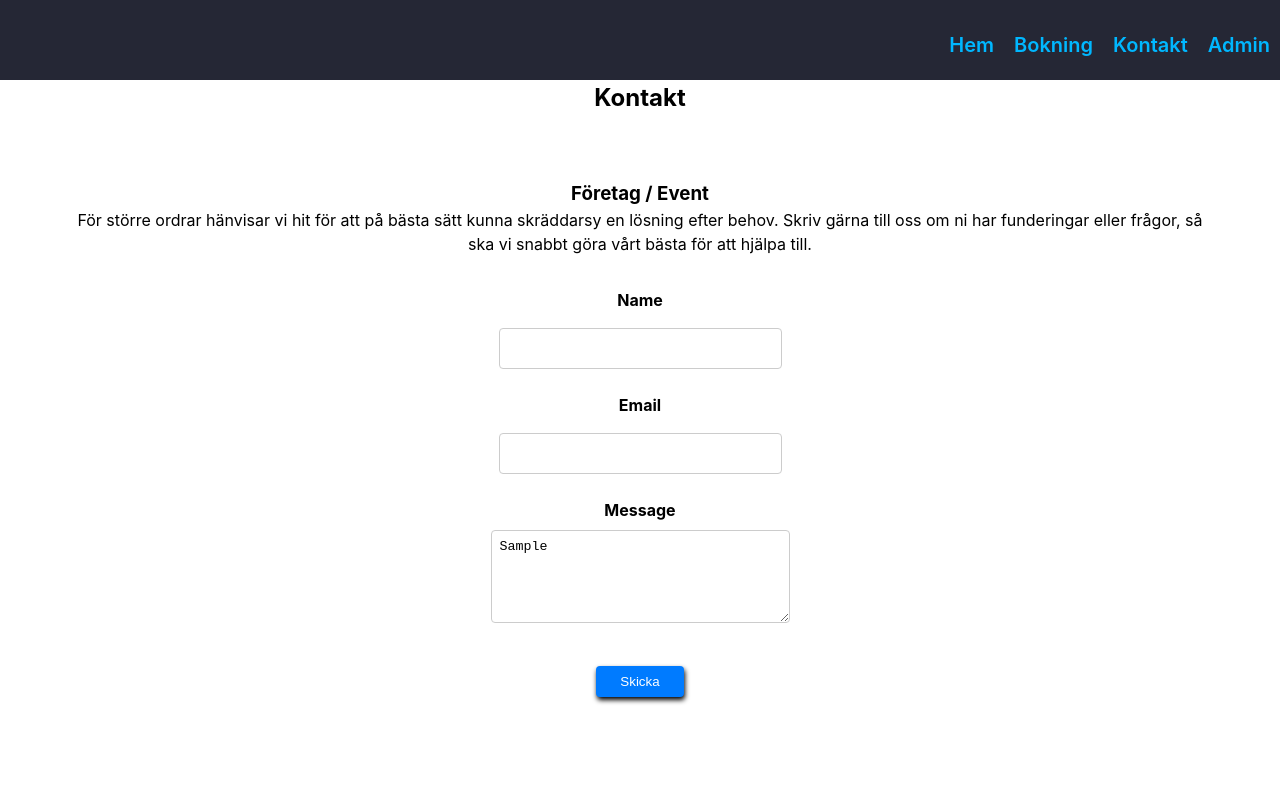
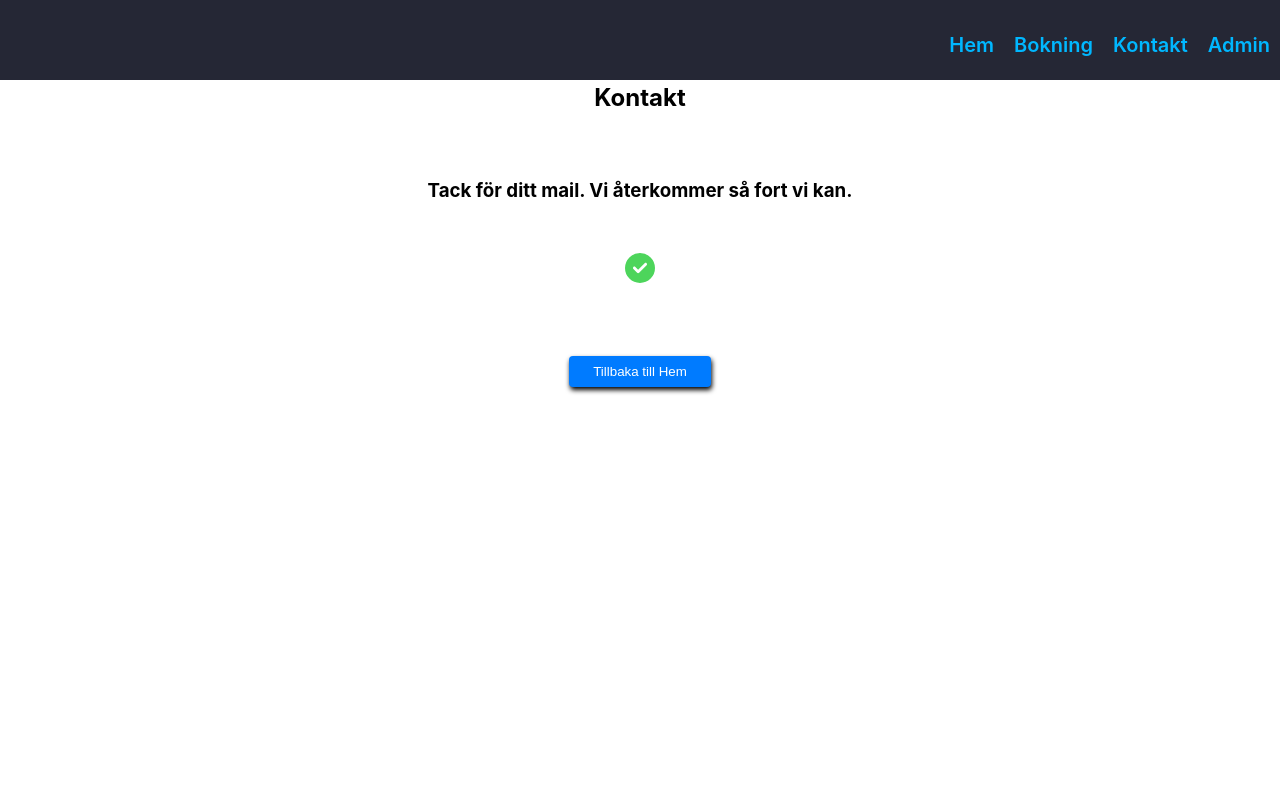
Before and after one commit to annaboye/therestaurant-react, a React (Vite) app in the folder fed22s-therestaurant/: page /contact in a window 1280 px wide. Both pictures are taken after typing "Sample", "name@example.com", "Sample" into the empty fields and a click on the button "Skicka". Shown: the top 800 px of the page. Built offline with nearby package versions, Linux system fonts and the light colour scheme.

Commit message:
(feat) add thanks form

```diff
--- a/fed22s-therestaurant/src/components/BookingForm.tsx
+++ b/fed22s-therestaurant/src/components/BookingForm.tsx
@@ -132,7 +132,7 @@ export const BookingForm = ({ changeShow, isAdmin }: IBookingFormProps) => {
     try {
       const newBooking = await createBooking(userInput);
       setUserInput(defaultForm);
-      setBookingId(newBooking._id); // Assign the created booking ID to bookingId state
+      setBookingId(newBooking._id);
     } catch (error) {
       console.error(error);
     }
--- a/fed22s-therestaurant/src/components/ContactForm.scss
+++ b/fed22s-therestaurant/src/components/ContactForm.scss
@@ -44,5 +44,15 @@ button:disabled {
 }
 
 .form-description {
-  padding: 2rem;
+  padding: 1rem;
 }
+
+.thanks-wrapper {
+  display: flex;
+  justify-content: space-evenly;
+  flex-direction: column;
+  height: 300px;
+  h3 {
+    padding: 2rem;
+  }
+}
--- a/fed22s-therestaurant/src/components/ContactForm.tsx
+++ b/fed22s-therestaurant/src/components/ContactForm.tsx
@@ -1,14 +1,31 @@
 import { ChangeEvent, FormEvent, useState } from "react";
 import "./ContactForm.scss";
+import { faCircleCheck } from "@fortawesome/free-solid-svg-icons";
+import { FontAwesomeIcon } from "@fortawesome/react-fontawesome";
+import { ClipLoader } from "react-spinners";
+import { Link } from "react-router-dom";
 
 export const ContactForm = () => {
   const [userInput1, setUserInput1] = useState("");
   const [userInput2, setUserInput2] = useState("");
+  const [showThanks, setShowThanks] = useState(false);
+  const [showForm, setShowForm] = useState(true);
+  const [loading, setLoading] = useState(false);
 
   const handleSubmit = (e: FormEvent) => {
     e.preventDefault();
     setUserInput1("");
     setUserInput2("");
+    setShowForm(false);
+    showSpinner();
+  };
+  const showSpinner = () => {
+    setLoading(true);
+
+    setTimeout(() => {
+      setLoading(false);
+      setShowThanks(true);
+    }, 1000);
   };
 
   const handleChangeName = (e: ChangeEvent<HTMLInputElement>) => {
@@ -19,6 +36,8 @@ export const ContactForm = () => {
   };
 
   return (
+    <>
+      {showForm && (
         <div className="form-wrapper">
           <div className="form-description">
             <h3>Företag / Event</h3>
@@ -32,11 +51,19 @@ export const ContactForm = () => {
           <form onSubmit={handleSubmit}>
             <div className="form-group">
               <label htmlFor="name">Name</label>
-          <input type="text" onChange={handleChangeName} value={userInput1} />
+              <input
+                type="text"
+                onChange={handleChangeName}
+                value={userInput1}
+              />
             </div>
             <div className="form-group">
               <label htmlFor="email">Email</label>
-          <input type="email" onChange={handleChangeEmail} value={userInput2} />
+              <input
+                type="email"
+                onChange={handleChangeEmail}
+                value={userInput2}
+              />
             </div>
             <div className="form-group">
               <label htmlFor="message">Message</label>
@@ -46,5 +73,34 @@ export const ContactForm = () => {
             <button>Skicka</button>
           </form>
         </div>
+      )}
+
+      {loading && (
+        <div className="spinner-wrapper">
+          <ClipLoader
+            color={"rgb(0, 183, 255)"}
+            loading={loading}
+            size={40}
+            aria-label="Loading Spinner"
+            data-testid="loader"
+          />
+        </div>
+      )}
+
+      {showThanks && (
+        <div className="thanks-wrapper">
+          <div>
+            <h3>Tack för ditt mail. Vi återkommer så fort vi kan.</h3>
+
+            <FontAwesomeIcon className="check-icon" icon={faCircleCheck} />
+          </div>
+          <div>
+            <Link to={"/"}>
+              <button>Tillbaka till Hem</button>
+            </Link>
+          </div>
+        </div>
+      )}
+    </>
   );
 };
```
Lines whose indentation alone changed are shown as unchanged.
